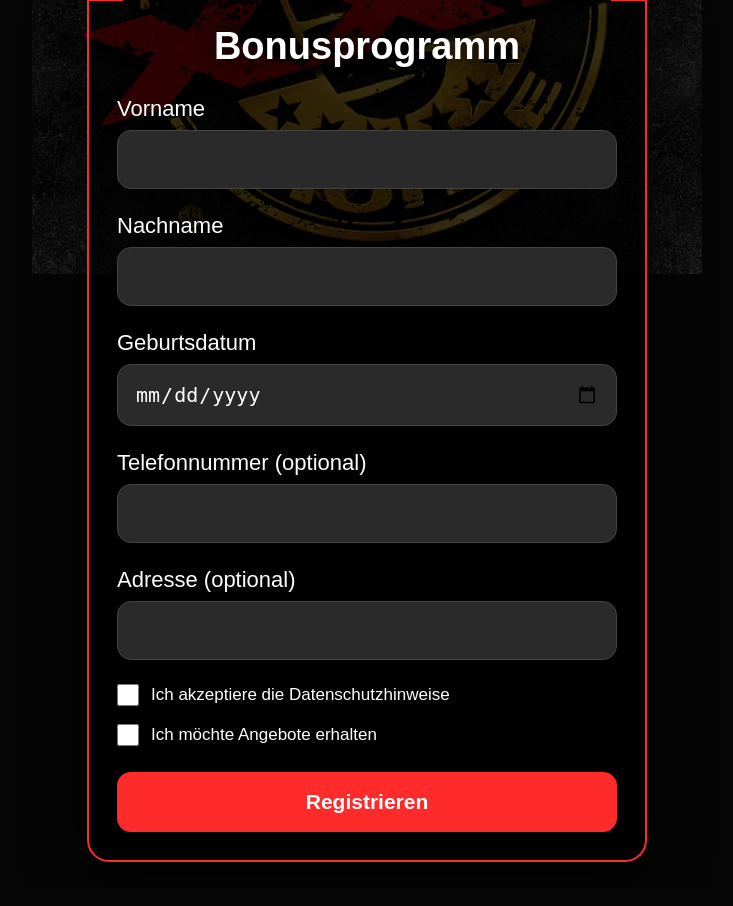
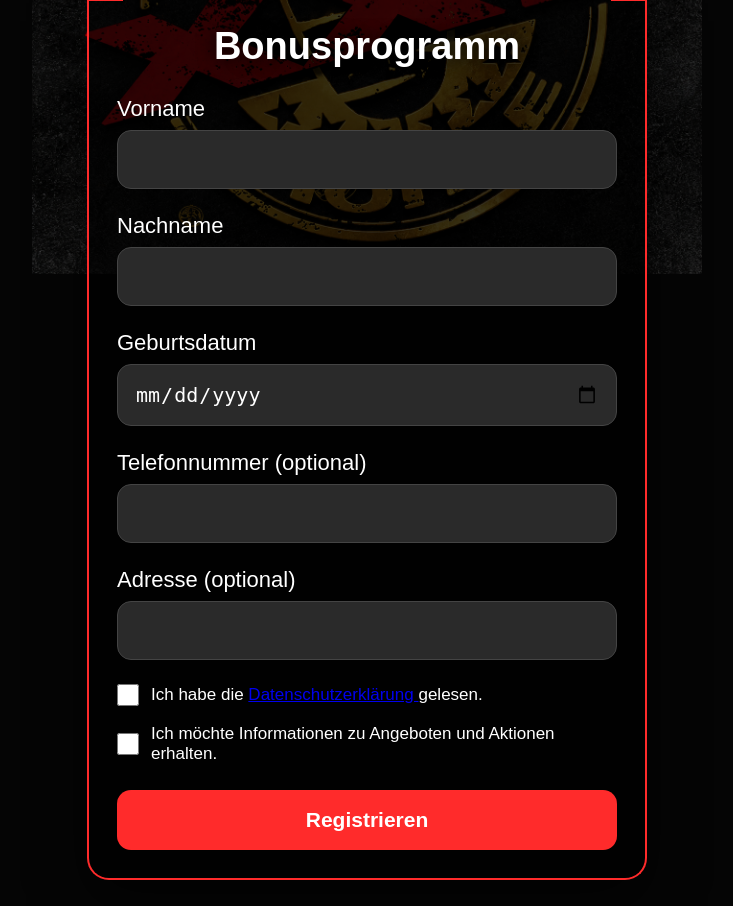
Before and after one commit to mak79-hub/kebab-bonus-app, a Flask app: page / in a window 1280 px wide. Shown: the part 211-1117 px from the top of the page, without its empty margins (273-1006 px from the left). Before the commit the page ends 1073 px from the top, so only its background shows below. Run offline with Flask 3, Linux system fonts and the light colour scheme; some libraries are stand-ins or nearby versions.

Commit message:
Update register.html

```diff
--- a/templates/register.html
+++ b/templates/register.html
@@ -36,12 +36,18 @@
 
             <label class="checkbox-row">
                 <input type="checkbox" name="datenschutz" required>
-                <span>Ich akzeptiere die Datenschutzhinweise</span>
+                <span>
+                    Ich habe die
+                    <a href="/datenschutz" target="_blank" class="privacy-link">
+                        Datenschutzerklärung
+                    </a>
+                    gelesen.
+                </span>
             </label>
 
             <label class="checkbox-row">
                 <input type="checkbox" name="angebote">
-                <span>Ich möchte Angebote erhalten</span>
+                <span>Ich möchte Informationen zu Angeboten und Aktionen erhalten.</span>
             </label>
 
             <button type="submit">Registrieren</button>
```
